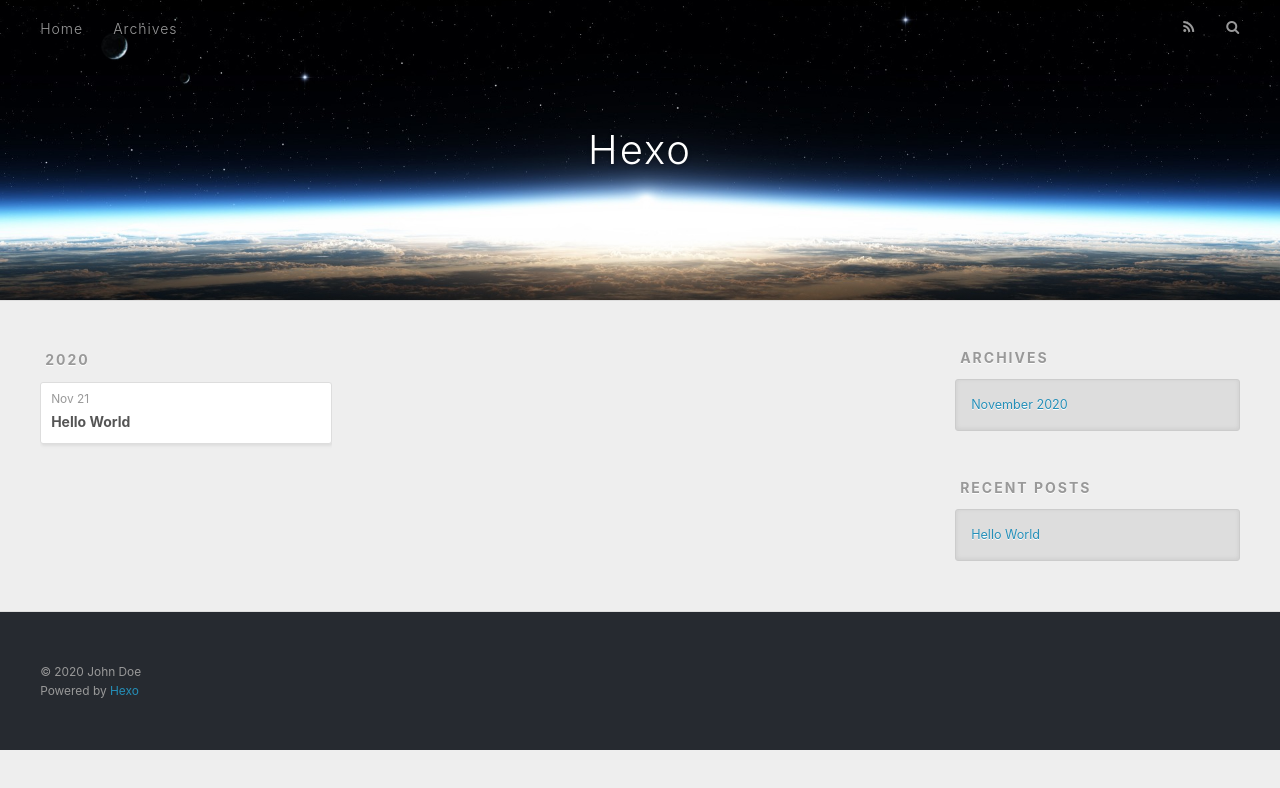
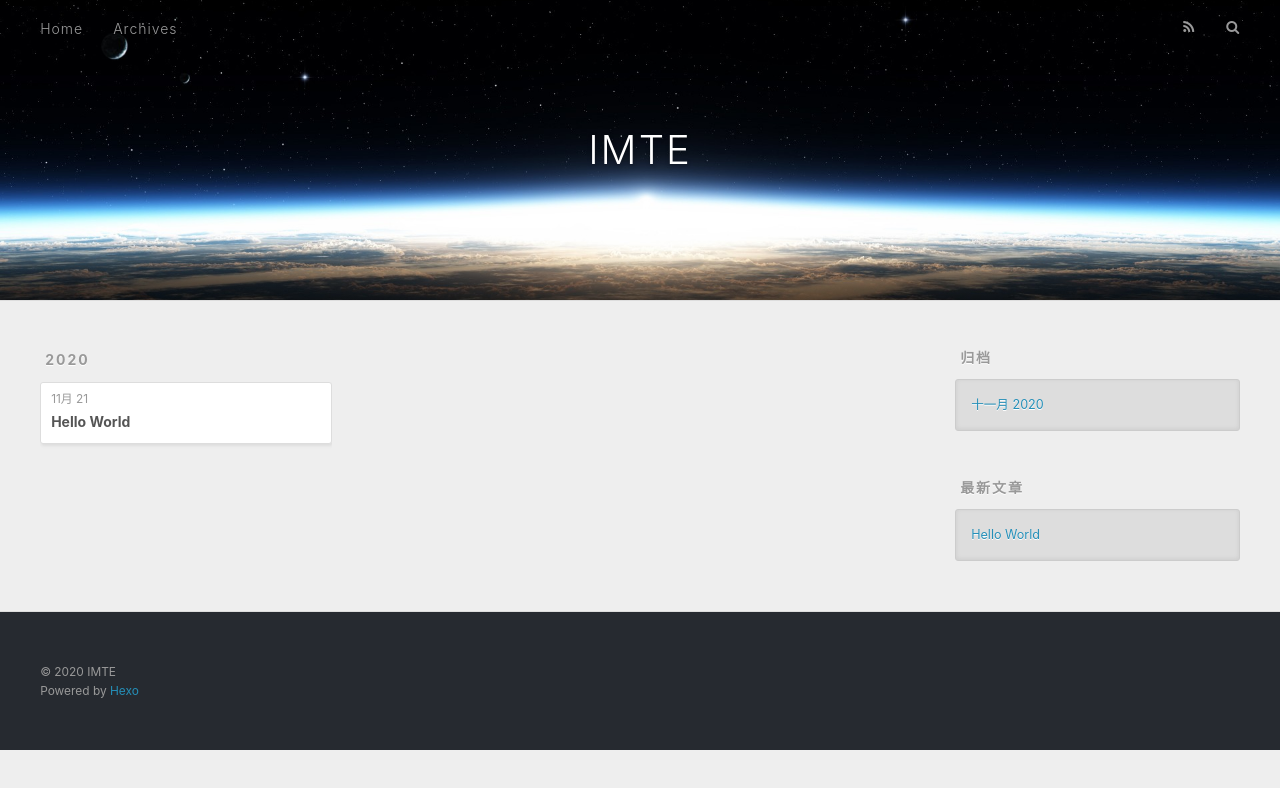
Before and after one commit to super-tramper/super-tramper.github.io, a plain HTML site: page archives/index.html in a window 1280 px wide. Drawn offline with nearby package versions, Linux system fonts and the light colour scheme.

Commit message:
Site updated: 2020-11-21 23:40:58

```diff
--- a/archives/index.html
+++ b/archives/index.html
@@ -5,17 +5,17 @@
 
 
 
-  <title>Archives | Hexo</title>
+  <title>归档 | IMTE</title>
   <meta name="viewport" content="width=device-width, initial-scale=1, maximum-scale=1">
   <meta property="og:type" content="website">
-<meta property="og:title" content="Hexo">
+<meta property="og:title" content="IMTE">
 <meta property="og:url" content="http://example.com/archives/index.html">
-<meta property="og:site_name" content="Hexo">
-<meta property="og:locale" content="en_US">
-<meta property="article:author" content="John Doe">
+<meta property="og:site_name" content="IMTE">
+<meta property="og:locale" content="zh_CN">
+<meta property="article:author" content="IMTE">
 <meta name="twitter:card" content="summary">
 
-    <link rel="alternate" href="/atom.xml" title="Hexo" type="application/atom+xml">
+    <link rel="alternate" href="/atom.xml" title="IMTE" type="application/atom+xml">
 
 
     <link rel="icon" href="/favicon.png">
@@ -36,7 +36,7 @@
   <div id="header-outer" class="outer">
     <div id="header-title" class="inner">
       <h1 id="logo-wrap">
-        <a href="/" id="logo">Hexo</a>
+        <a href="/" id="logo">IMTE</a>
       </h1>
 
     </div>
@@ -53,7 +53,7 @@
 
           <a id="nav-rss-link" class="nav-icon" href="/atom.xml" title="RSS Feed"></a>
 
-        <a id="nav-search-btn" class="nav-icon" title="Search"></a>
+        <a id="nav-search-btn" class="nav-icon" title="搜索"></a>
       </nav>
       <div id="search-form-wrap">
         <form action="//google.com/search" method="get" accept-charset="UTF-8" class="search-form"><input type="search" name="q" class="search-form-input" placeholder="Search"><button type="submit" class="search-form-submit">&#xF002;</button><input type="hidden" name="sitesearch" value="http://example.com"></form>
@@ -79,7 +79,7 @@
   <div class="archive-article-inner">
     <header class="archive-article-header">
       <a href="/2020/11/21/hello-world/" class="archive-article-date">
-  <time datetime="2020-11-21T12:51:03.377Z" itemprop="datePublished">Nov 21</time>
+  <time datetime="2020-11-21T12:51:03.377Z" itemprop="datePublished">11月 21</time>
 </a>
 
 
@@ -111,9 +111,9 @@
 
 
   <div class="widget-wrap">
-    <h3 class="widget-title">Archives</h3>
+    <h3 class="widget-title">归档</h3>
     <div class="widget">
-      <ul class="archive-list"><li class="archive-list-item"><a class="archive-list-link" href="/archives/2020/11/">November 2020</a></li></ul>
+      <ul class="archive-list"><li class="archive-list-item"><a class="archive-list-link" href="/archives/2020/11/">十一月 2020</a></li></ul>
     </div>
   </div>
 
@@ -121,7 +121,7 @@
 
 
   <div class="widget-wrap">
-    <h3 class="widget-title">Recent Posts</h3>
+    <h3 class="widget-title">最新文章</h3>
     <div class="widget">
       <ul>
 
@@ -141,7 +141,7 @@
 
   <div class="outer">
     <div id="footer-info" class="inner">
-      &copy; 2020 John Doe<br>
+      &copy; 2020 IMTE<br>
       Powered by <a href="http://hexo.io/" target="_blank">Hexo</a>
     </div>
   </div>
```
Also changed, not shown: 2020/11/21/hello-world/index.html (+11 -11 lines), archives/2020/11/index.html (+13 -13 lines), archives/2020/index.html (+13 -13 lines), index.html (+12 -12 lines).
